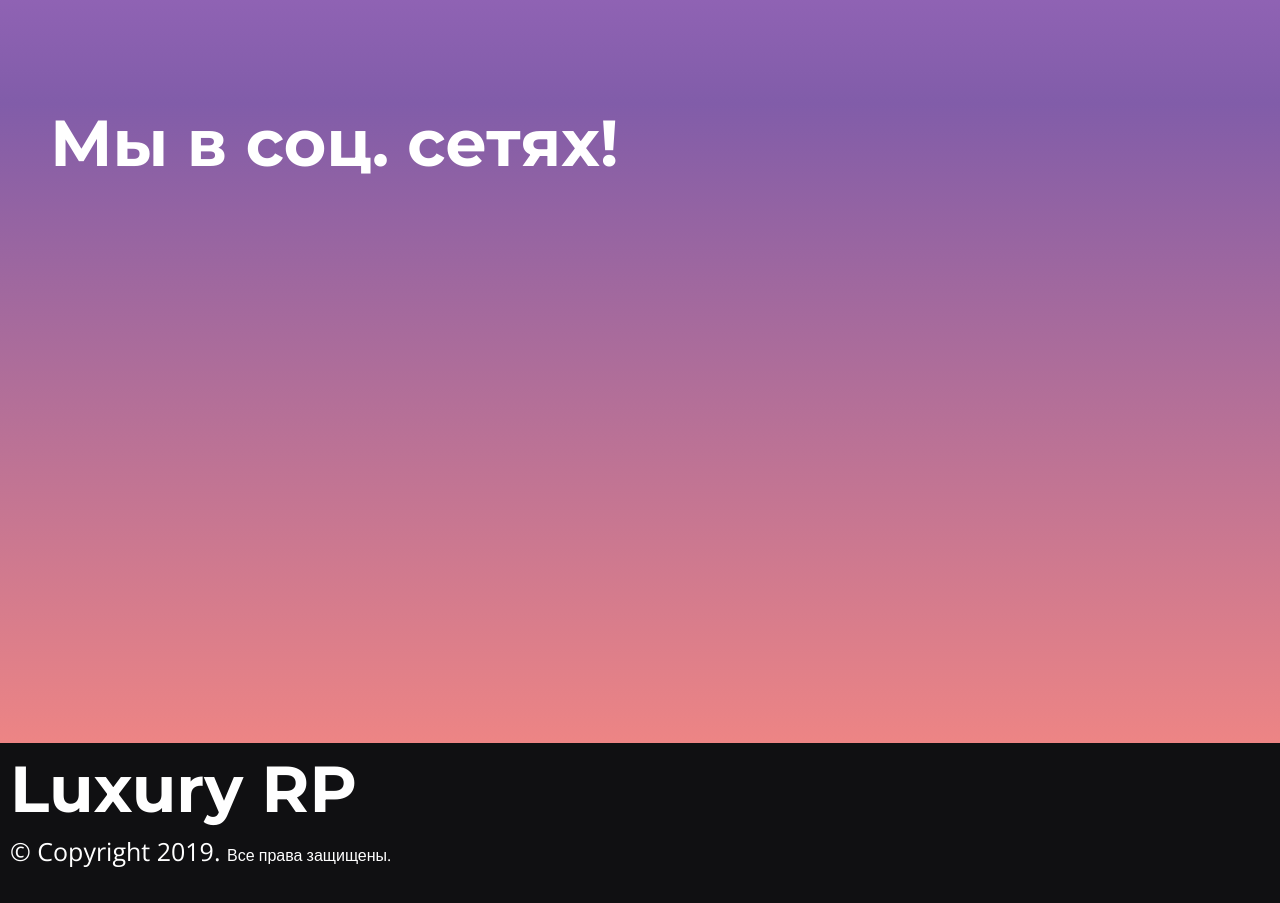
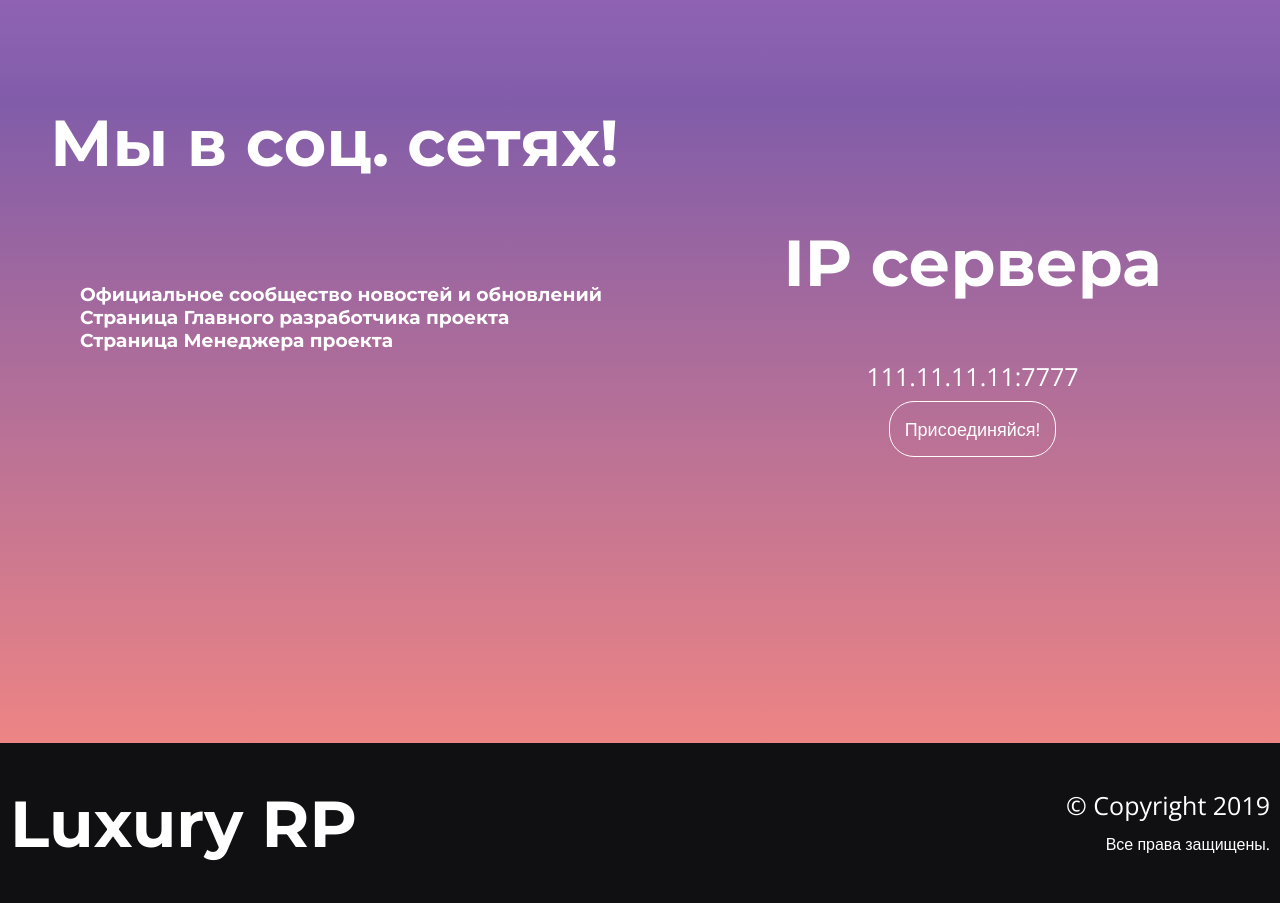
Before and after one commit to RomanKolobanov/luxuryproject, a PHP site: page /index.html in a window 1280 px wide. Shown: the part 2297-3200 px from the top of the page. Run offline with PHP 8.4, Linux system fonts and the light colour scheme.

Commit message:
ver. 0.9.4

```diff
--- a/css/stylesheet.css
+++ b/css/stylesheet.css
@@ -7,6 +7,7 @@
 
 html {
     scroll-behavior: smooth;
+    overflow-x: hidden;
 }
 
 body {
@@ -196,25 +197,73 @@ a:hover {
 }
 
 
-.social-block {
+.social {
     width: 100%;
     height: 80vh;
     background: linear-gradient(to top, #ea6f6fd9, #6b409ad9);
 }
 
 .sectionfooter {
+    display: flex;
+    align-items: center;
+    justify-content: space-between;
+
     height: 20vh;
     background-color: #101012;
     color: #fff !important;
     line-height: 1.4;
-    padding-left: 10px;
+    padding: 0px 10px;
 }
 
 .copyright-item {
     display: flex;
+    text-align: right;
 }
 
 .copyright-item i {
     font-style: normal;
     font-size: 16px;
 }
+
+.social-block {
+    display: flex;
+    justify-content: center;
+    align-items: center;
+}
+
+.social-inner {
+    width: 50%;
+    display: flex;
+    flex-direction: column;
+    padding-left: 80px;
+}
+
+.server-inner {
+    width: 50%;
+    line-height: 2.5;
+    text-align: center;
+    padding: 0px 15px;
+}
+
+.server-inner a {
+
+}
+
+.btn-block {
+    padding: 15px;
+    border: 1px solid #fff;
+    border-radius: 25px;
+
+    font-family: 'Open Sans', sans-serif;
+    font-size: 18px;
+
+    transition: all .5s ease-out;
+}
+
+.btn-block:hover {
+    padding: 17px;
+    text-align: center;
+    background-color: #fff;
+    font-weight: 700;
+    color: #000;
+}
--- a/index.html
+++ b/index.html
@@ -13,6 +13,7 @@
     <title>Luxury RP - SAMP project</title>
 
     <!-- link -->
+    <link rel="shortcut icon" href="image/favicon.ico" type="image/x-icon">
     <link rel="stylesheet" href="/lib/animate.css">
     <link rel="stylesheet" href="css/stylesheet.css">
 </head>
@@ -81,16 +82,28 @@
             </div>
         </div>
     </div>
-    <div class="social-block">
+    <div class="social">
         <div class="social-header">
             <h2 class="wow slideInLeft animated heading-text">Мы в соц. сетях!</h2>
         </div>
+        <div class="social-block">
+        <div class="social-inner">
+            <h3><a href="#">Официальное cообщество новостей и обновлений</a></h3>
+            <h3><a href="#">Страница Главного разработчика проекта</a></h3>
+            <h3><a href="#">Страница Менеджера проекта</a></h3>
+        </div>
+        <div class="server-inner">
+            <h2>IP сервера</h2>
+            <p>111.11.11.11:7777</p>
+            <a href="samp://111.11.11.11:7777" class="btn-block">Присоединяйся!</a>
+        </div>
+    </div>
     </div>
     <div class="sectionfooter" id="footer">
         <h2 class="wow slideInLeft" data-wow-offset="10">Luxury RP</h2>
         <div class="copyright-item">
-            <p class="wow slideInLeft" data-wow-delay="0.2s">&copy; Copyright 2019.
-            <i>Все права защищены.</i></p>
+            <p class="wow slideInRight"><span class="wow fadeInDown" data-wow-delay="1s">&copy;</span> Copyright 2019 <br>
+            <i class="wow fadeInDown" data-wow-delay="1.5s">Все права защищены.</i></p>
         </div>
     </div>
 <script src="lib/wow.min.js"></script>
--- /dev/null
+++ b/page/css/blog.css
@@ -0,0 +1 @@
+blog.css
```
Also changed, not shown: page/blog.html (added, +12 -0 lines), image/dcNGM1DZqeI.jpg (added), image/favicon.ico (added).
